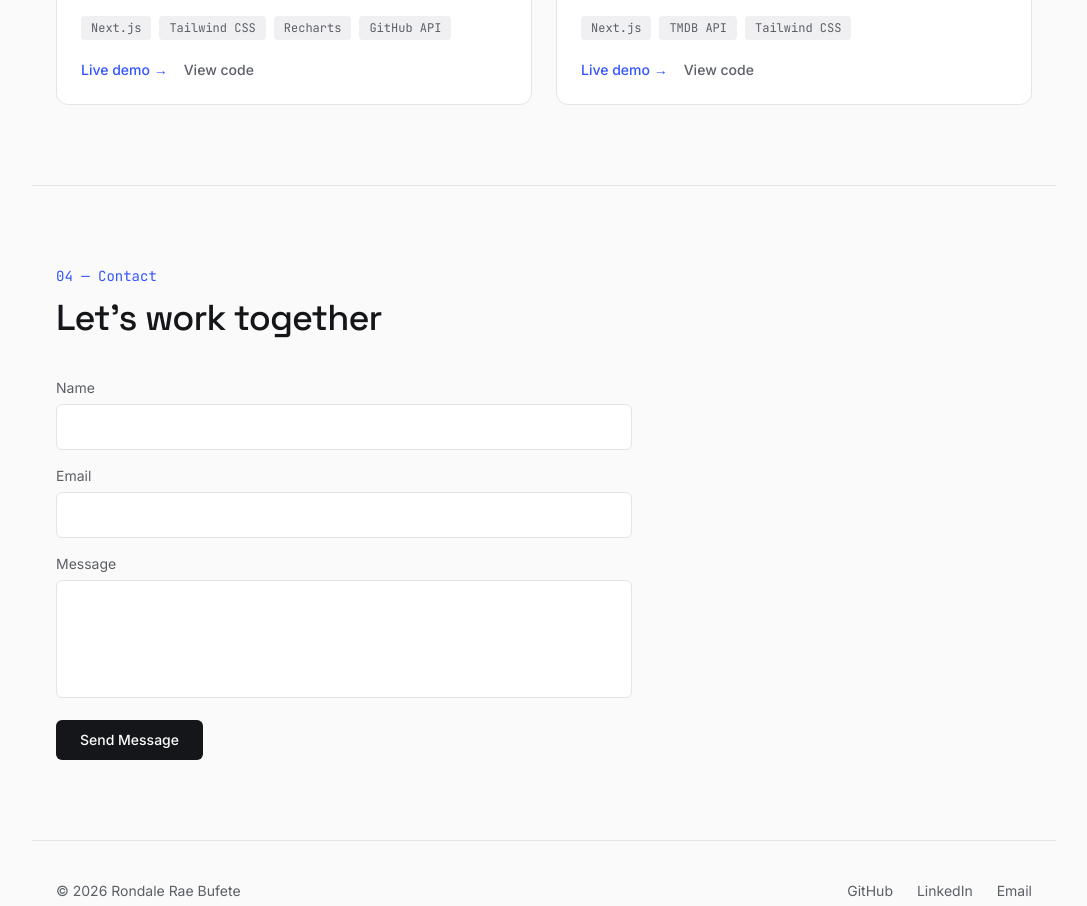
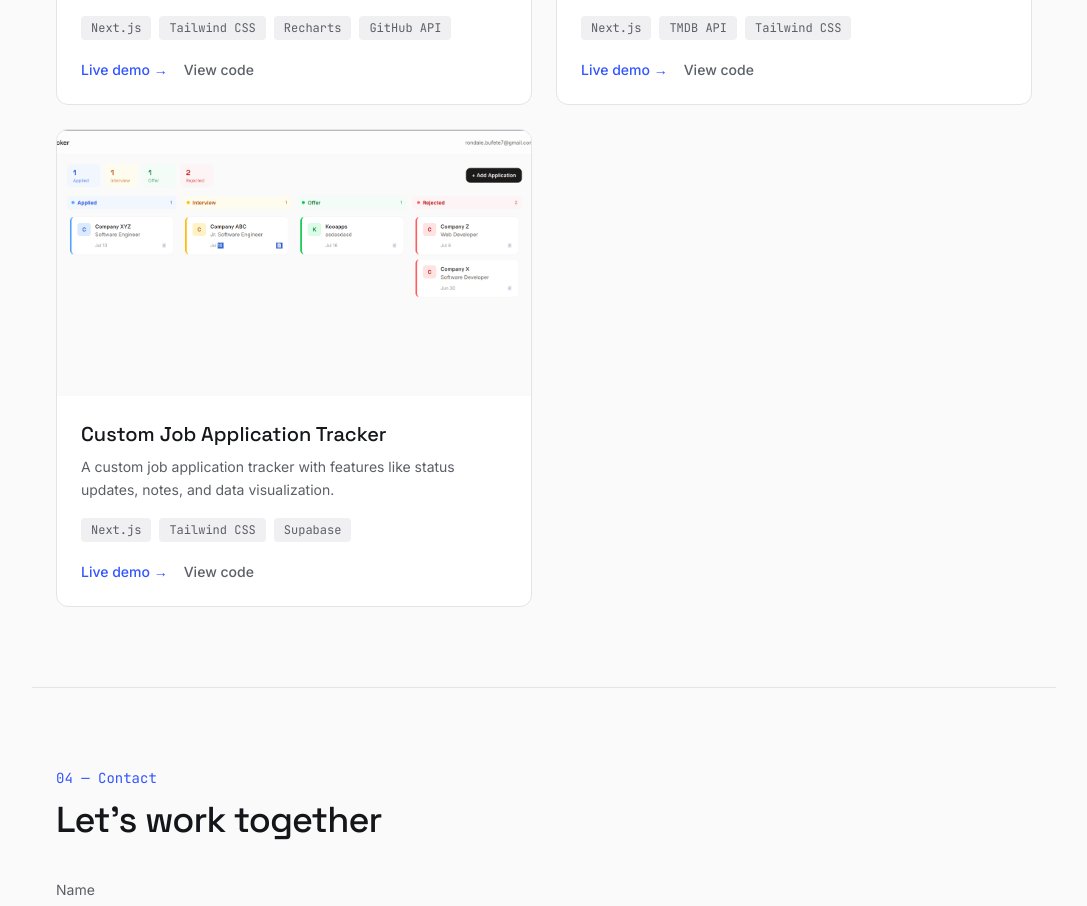
Before and after one commit to rondale-bufete/portfolio-rondale-bufete, a Next.js app: page / in a window 1280 px wide. Shown: the part 2160-3066 px from the top of the page, without its empty margins (96-1183 px from the left). Built offline with nearby package versions, Linux system fonts and the light colour scheme.

Commit message:
+: new mini project

```diff
--- a/data/portfolio.js
+++ b/data/portfolio.js
@@ -44,4 +44,13 @@ export const projects = [
         repoUrl: "https://github.com/rondale-bufete/nextjs-movie-search.git",
         imageUrl: '/projects/ss_sf.png',
     },
+    {
+        title: "Custom Job Application Tracker",
+        description:
+            "A custom job application tracker with features like status updates, notes, and data visualization.",
+        tags: ["Next.js", "Tailwind CSS", "Supabase"],
+        liveUrl: "https://job-application-tracker-navy-rho.vercel.app/",
+        repoUrl: "https://github.com/rondale-bufete/job-application-tracker.git",
+        imageUrl: '/projects/ss_jt.png',
+    }
 ];
```
Also changed, not shown: public/projects/ss_jt.png (added).
